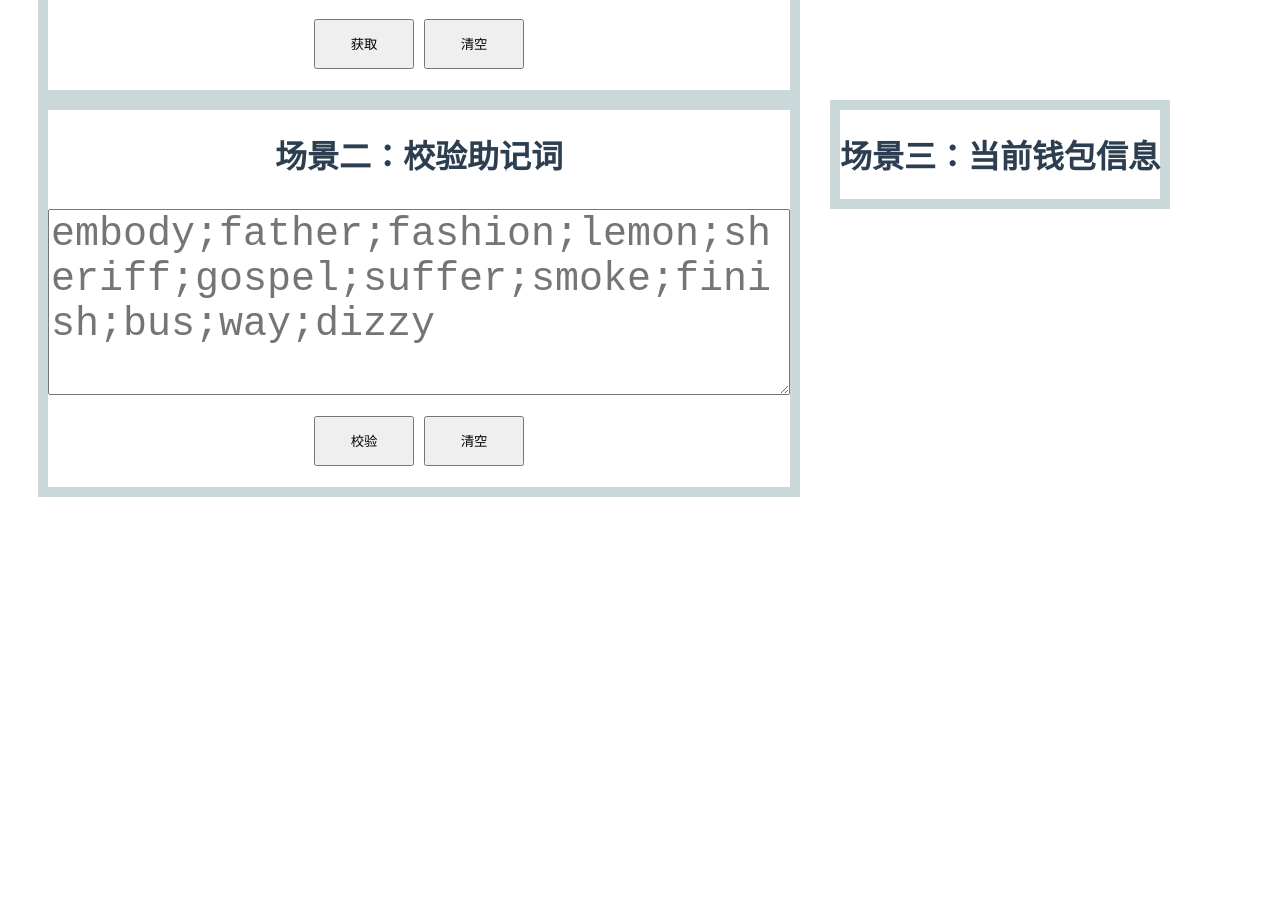
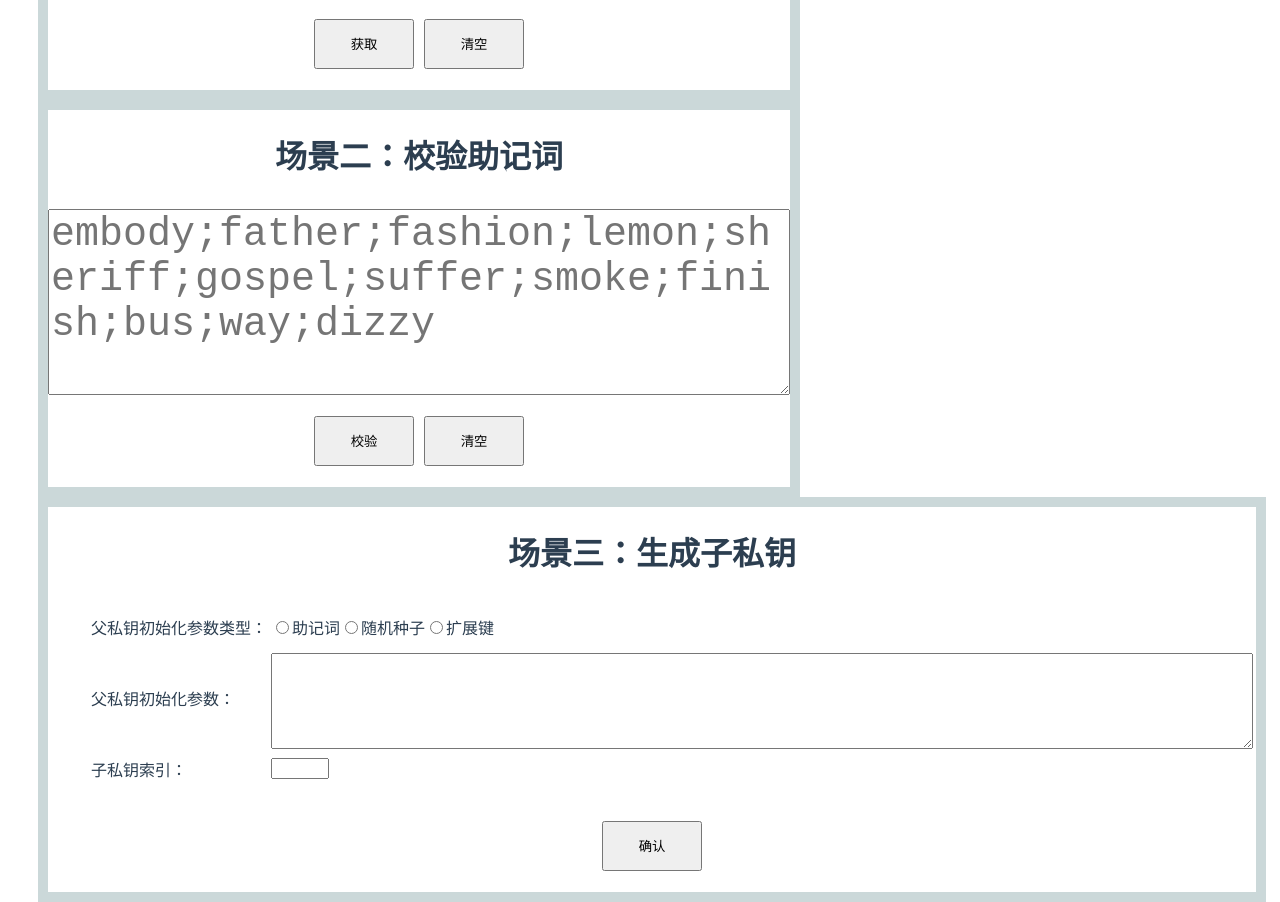
Before and after one commit to dwusiq/ethereum-learn, a Vue app in the folder web/hd-wallet/: page /wallet in a window 1280 px wide. Shown: the part 383-1285 px from the top of the page. Before the commit the page ends 880 px from the top, so only its background shows below. Built offline with nearby package versions, Linux system fonts and the light colour scheme.

Commit message:
新增部分代码

```diff
--- a/web/hd-wallet/src/views/Wallet.vue
+++ b/web/hd-wallet/src/views/Wallet.vue
@@ -11,34 +11,54 @@
     <div class="outBlock">
       <h1>场景二：校验助记词</h1>
       <textarea class="textarea" v-model="inputMmonicContent" placeholder="embody;father;fashion;lemon;sheriff;gospel;suffer;smoke;finish;bus;way;dizzy" rows="4" cols="30"></textarea>
-      <!-- <ul  v-show="validateMnemonicSuccess">
-        <li>私钥：{{privateKey}}</li>
-        <li>公钥：{{publicKey}} </li>
-        <li>地址：{{address}}</li>
-        <li>path：{{path}} </li>
-      </ul> -->
-
-      <ul class="buttonBlock">
-        <button class="button"  @click="validateMnemonic">校验</button>
-        <button class="button"  @click="cleanInputedMnemonic">清空</button>
-        <!-- <button class="button" v-show="validateMnemonicSuccess"  @click="hideValidateMnemonicResult">隐藏</button> -->
-      </ul>
-    </div>
-    <div class="outBlock">
-      <h1>场景三：当前钱包信息</h1>
       <ul  v-show="validateMnemonicSuccess">
+        <h1>当前钱包信息</h1>
         <li>助记词：{{inputMmonicContent}}</li>
         <li>私钥：{{privateKey}}</li>
         <li>公钥：{{publicKey}} </li>
         <li>地址：{{address}}</li>
         <li>种子：{{seed}}</li>
+        <li>链码：{{chainCode}} </li>
+        <li>扩展键：{{extendedKey}} </li>
         <li>path：{{path}} </li>
       </ul>
-      <!-- <ul class="buttonBlock">
+      <ul class="buttonBlock">
         <button class="button"  @click="validateMnemonic">校验</button>
         <button class="button"  @click="cleanInputedMnemonic">清空</button>
-        <button class="button" v-show="validateMnemonicSuccess"  @click="hideValidateMnemonicResult">隐藏</button>
-      </ul> -->
+      </ul>
+    </div>
+    <div class="outBlock">
+      <h1>场景三：生成子私钥</h1>
+      <ul>
+        <table class="generateSubsidiaryKey">
+          <tr>
+            <td>父私钥初始化参数类型：</td>
+            <td>
+              <input type="radio" id="mnemonic" value="{{ParentkeyInitTypeEnum.Mnemonic}}" v-model="parentkeyInitType">
+              <label for="mnemonic">助记词</label>
+              <input type="radio" id="seed" value="{{ParentkeyInitTypeEnum.Seed}}" v-model="parentkeyInitType">
+              <label for="seed">随机种子</label>
+              <input type="radio" id="extendedKey" value="ExtendedKey" v-model="parentkeyInitType">
+              <label for="extendedKey">扩展键</label>
+            </td>
+          </tr>
+          <tr>
+             <td>父私钥初始化参数：</td>
+            <td>
+              <textarea class="textarea" v-model="parentkeyInitParam"  rows="2" cols="40"></textarea>
+            </td>
+          </tr>
+          <tr>
+            <td>子私钥索引：</td>
+            <td>
+              <input type="text" v-model="subsidiaryKeyIndex" style="width:50px;"/>
+            </td>
+          </tr>
+        </table>
+      </ul>
+      <ul class="buttonBlock">
+        <button class="button"  @click="generateSubsidiaryKey">确认</button>
+      </ul>
     </div>
   </div>
 </template>
@@ -50,11 +70,20 @@ import { ethers } from 'ethers';
 import { defineComponent} from 'vue'
 
 
+enum ParentkeyInitTypeEnum {
+  Mnemonic,
+  Seed,
+  ExtendedKey
+}
+
+
+
 export default defineComponent({
   name: 'WalletPage',
     //用于初始化属性值
     data() {
     return {
+      //主节点属性
       validateMnemonicSuccess:false,
       mnemonicContent: "",
       inputMmonicContent:"",
@@ -62,7 +91,13 @@ export default defineComponent({
       publicKey: "",
       address: "",
       path: "",
-      seed:""
+      seed:"",
+      chainCode:"",
+      extendedKey:"",
+      //其他
+      parentkeyInitType:"Mnemonic",
+      parentkeyInitParam:"",
+      subsidiaryKeyIndex: null
     };
   },
 
@@ -87,6 +122,8 @@ export default defineComponent({
       this.publicKey = hdNode.publicKey;
       this.address = hdNode.address;
       this.path = hdNode.path;
+      this.chainCode = hdNode.chainCode;
+      this.extendedKey  = hdNode.extendedKey ;
       this.seed = ethers.utils.mnemonicToSeed(realMnemonicContent);
     }else{
         alert("请输入有效助记词");
@@ -98,6 +135,9 @@ export default defineComponent({
    },
    hideValidateMnemonicResult():void{
       this.validateMnemonicSuccess=false;
+   },
+   generateSubsidiaryKey():void{
+     console.log(ParentkeyInitTypeEnum.Mnemonic);
    }
   }
 })
@@ -135,4 +175,7 @@ export default defineComponent({
   // font-family:黑体;
   font-size:30pt;
 }
+.generateSubsidiaryKey{
+  text-align:left;
+}
 </style>
```
